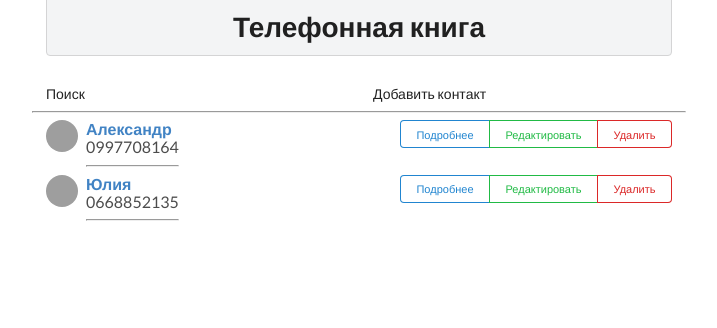
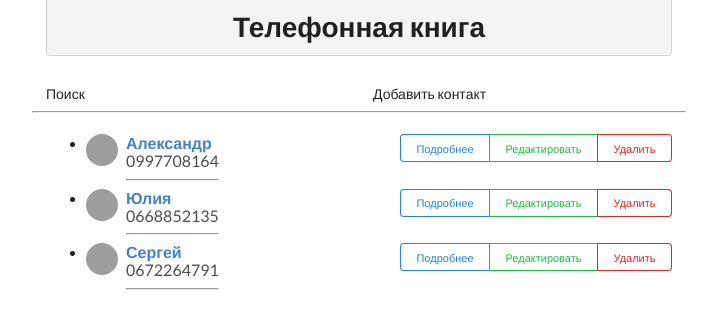
Before and after one commit to Kamesas/_PhoneBookReact-3, a React (Create React App) app: page / in a window 1280 px wide. Shown: the top 328 px of the page, without its empty margins (281-998 px from the left). Built offline with nearby package versions, Linux system fonts and the light colour scheme; grey boxes are pictures that could not be loaded.

Commit message:
added BodyContactList.js

```diff
--- a/src/components/App.js
+++ b/src/components/App.js
@@ -1,8 +1,10 @@
 import React from 'react'
 import '../semantic/semantic.min.css'
 import Header from './Header/Header'
-import Body from './Body/Body'
+//import Body from './Body/Body'
+import BodyContactList from '../components/Body/BodyContactList'
 import boxContact from './Body/boxContacts'
+
 
 function App () {
 	return (
@@ -11,8 +13,8 @@ function App () {
 
 			  	<Header />
 
-			  	<Body contact={boxContact[0]} />
-			  	<Body contact={boxContact[1]} />
+			  	<BodyContactList boxContact={boxContact} />
+
 
 			  </div>
 			</div>
--- /dev/null
+++ b/src/components/Body/BodyContactList.js
@@ -0,0 +1,14 @@
+import React from 'react'
+import Body from './Body'
+
+export default function BodyContactList ({boxContact}) {
+	return (
+
+		<ul>
+			<li><Body contact={boxContact[0]} /></li>
+			<li><Body contact={boxContact[1]} /></li>
+			<li><Body contact={boxContact[2]} /></li>
+		</ul>
+
+	)
+}
```
